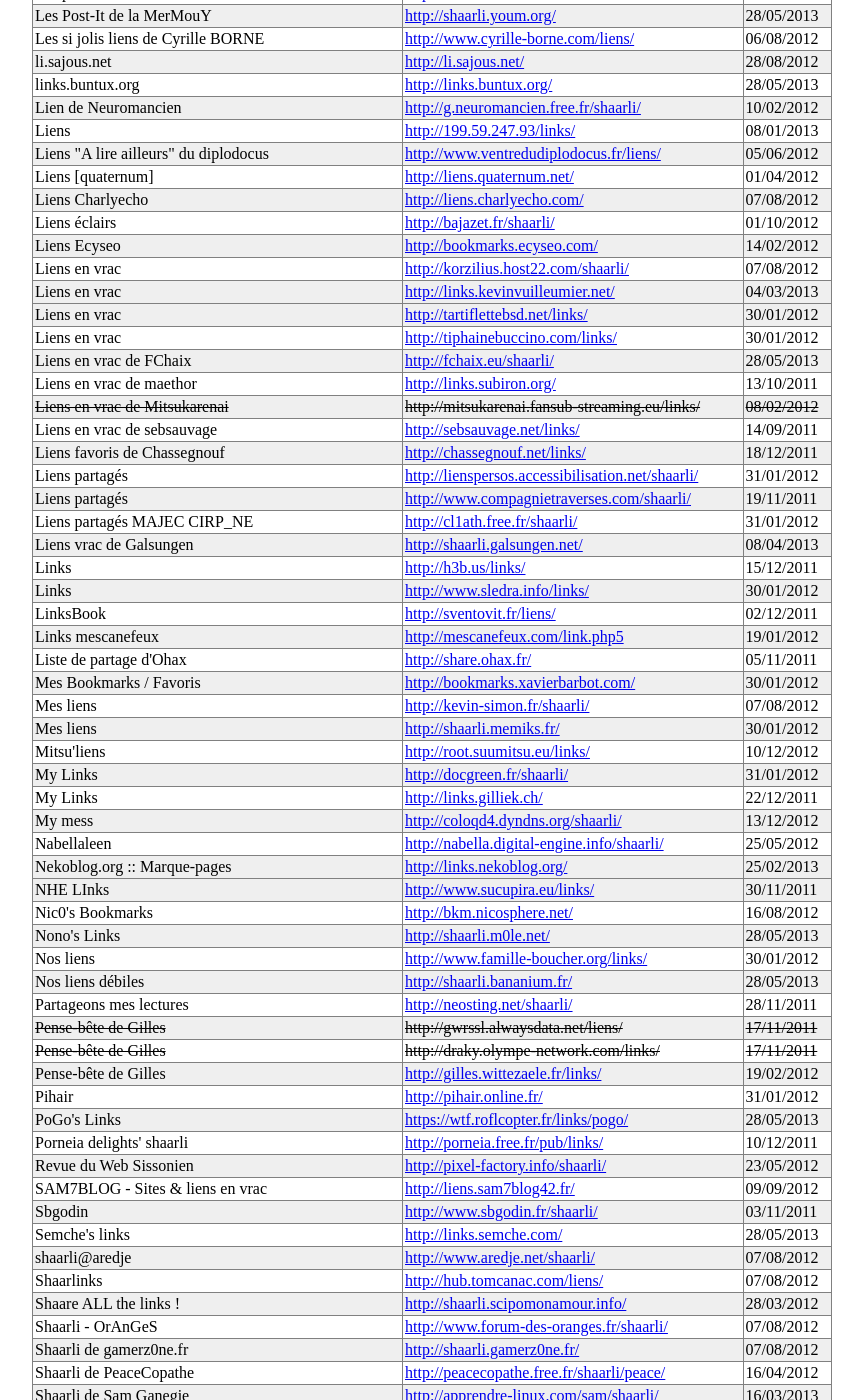
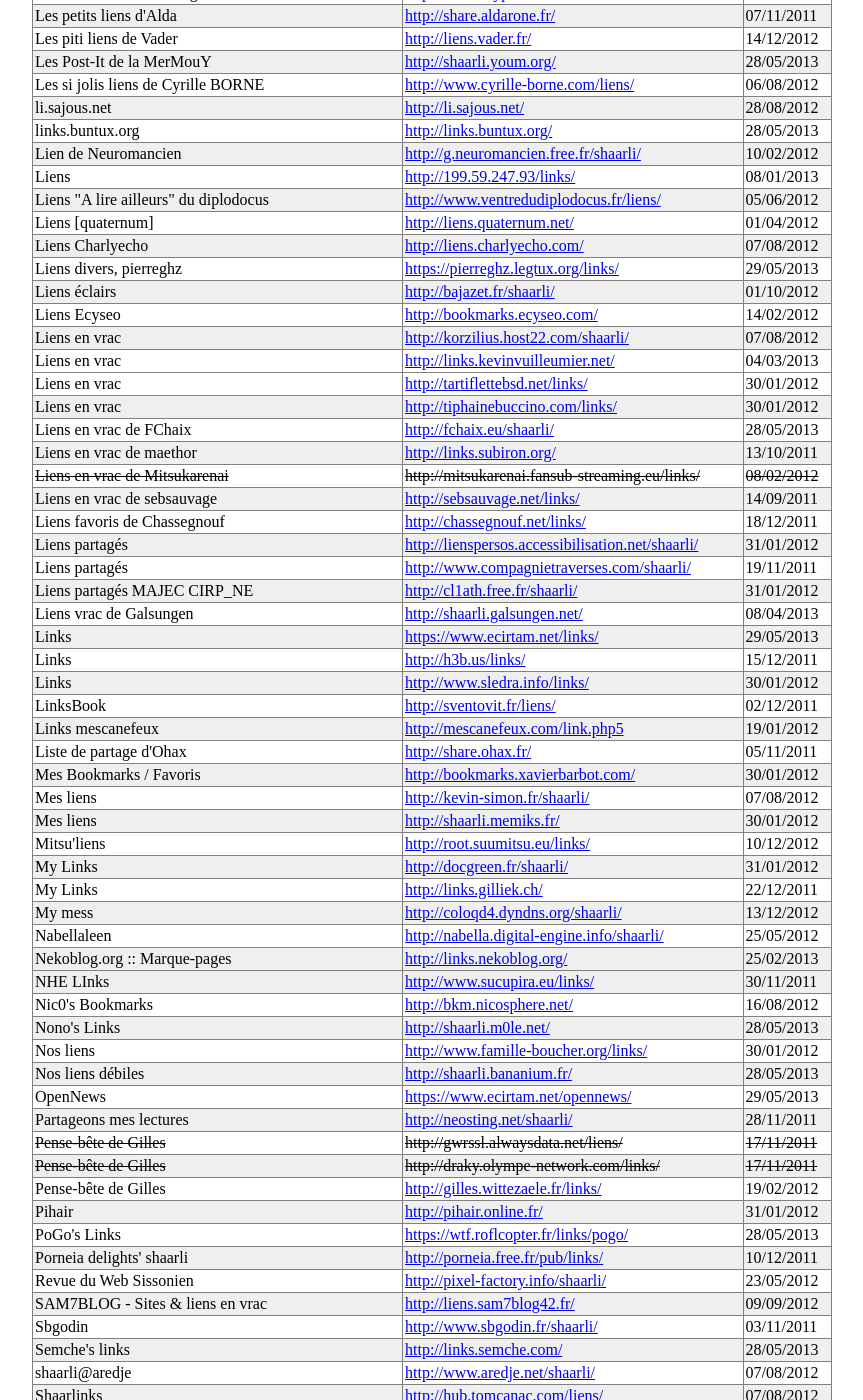
Before and after one commit to porneia/pub, a Jekyll site: the page built from bazaar/shaarli_online.html, in a window 1280 px wide and 1400 px high, scrolled down 1253 px. Shown: the whole window, without its empty margins (208-1071 px from the left). Built offline with Jekyll 4.4.1, drawn with Linux system fonts in a browser that asks for light colours; Markdown is read by kramdown in place of the engine named in the settings; some of the changed text lies outside the part shown.

Commit message:
New shaarlis

```diff
--- a/bazaar/shaarli_online.html
+++ b/bazaar/shaarli_online.html
@@ -210,21 +210,33 @@
   </tr>
 
   <tr>
+    <td>iGor's shaarli</td>
+    <td><a href="http://id-libre.org/shaarli/">http://id-libre.org/shaarli/</a></td>
+    <td>29/05/2013</td>
+  </tr>
+
+  <tr class="ocolor">
     <td>IdleLinks</td>
     <td><a href="http://link.idleman.fr/">http://link.idleman.fr/</a></td>
     <td>22/11/2011</td>
   </tr>
 
-  <tr class="ocolor">
+  <tr>
     <td>Intéressant ?</td>
     <td><a href="http://sensini42.free.fr/shaarli/">http://sensini42.free.fr/shaarli/</a></td>
     <td>17/10/2011</td>
   </tr>
 
-  <tr>
+  <tr class="ocolor">
     <td>Kourai's Bookmarks and Links</td>
     <td><a href="http://shaarli.yggz.org/">http://shaarli.yggz.org/</a></td>
     <td>21/05/2012</td>
+  </tr>
+
+  <tr>
+    <td>L!NKS</td>
+    <td><a href="http://spynaej.eu/links/">http://spynaej.eu/links/</a></td>
+    <td>29/05/2013</td>
   </tr>
 
   <tr class="ocolor">
@@ -366,93 +378,105 @@
   </tr>
 
   <tr>
+    <td>Liens divers, pierreghz</td>
+    <td><a href="https://pierreghz.legtux.org/links/">https://pierreghz.legtux.org/links/</a></td>
+    <td>29/05/2013</td>
+  </tr>
+
+  <tr class="ocolor">
     <td>Liens éclairs</td>
     <td><a href="http://bajazet.fr/shaarli/">http://bajazet.fr/shaarli/</a></td>
     <td>01/10/2012</td>
   </tr>
 
-  <tr class="ocolor">
+  <tr>
     <td>Liens Ecyseo</td>
     <td><a href="http://bookmarks.ecyseo.com">http://bookmarks.ecyseo.com/</a></td>
     <td>14/02/2012</td>
   </tr>
 
-  <tr>
+  <tr class="ocolor">
     <td>Liens en vrac</td>
     <td><a href="http://korzilius.host22.com/shaarli/">http://korzilius.host22.com/shaarli/</a></td>
     <td>07/08/2012</td>
   </tr>
 
-  <tr class="ocolor">
+  <tr>
     <td>Liens en vrac</td>
     <td><a href="http://links.kevinvuilleumier.net/">http://links.kevinvuilleumier.net/</a></td>
     <td>04/03/2013</td>
+  <tr class="ocolor">
+
   <tr>
-
-  <tr class="ocolor">
     <td>Liens en vrac</td>
     <td><a href="http://tartiflettebsd.net/links/">http://tartiflettebsd.net/links/</a></td>
     <td>30/01/2012</td>
   </tr>
 
-  <tr>
+  <tr class="ocolor">
     <td>Liens en vrac</td>
     <td><a href="http://tiphainebuccino.com/links/">http://tiphainebuccino.com/links/</a></td>
     <td>30/01/2012</td>
   </tr>
 
-  <tr class="ocolor">
+  <tr>
     <td>Liens en vrac de FChaix</td>
     <td><a href="http://fchaix.eu/shaarli/">http://fchaix.eu/shaarli/</a></td>
     <td>28/05/2013</td>
   </tr>
 
-  <tr>
+  <tr class="ocolor">
     <td>Liens en vrac de maethor</td>
     <td><a href="http://links.subiron.org/">http://links.subiron.org/</a></td>
     <td>13/10/2011</td>
   </tr>
 
-  <tr class="ocolor">
+  <tr>
     <td><del>Liens en vrac de Mitsukarenai</del></td>
     <td><del>http://mitsukarenai.fansub-streaming.eu/links/</del></td>
     <td><del>08/02/2012</del></td>
   </tr>
 
-  <tr>
+  <tr class="ocolor">
     <td>Liens en vrac de sebsauvage</td>
     <td><a href="http://sebsauvage.net/links/">http://sebsauvage.net/links/</a></td>
     <td>14/09/2011</td>
   </tr>
 
-  <tr class="ocolor">
+  <tr>
     <td>Liens favoris de Chassegnouf</td>
     <td><a href="http://chassegnouf.net/links/">http://chassegnouf.net/links/</a></td>
     <td>18/12/2011</td>
   </tr>
 
-  <tr>
+  <tr class="ocolor">
     <td>Liens partagés</td>
     <td><a href="http://lienspersos.accessibilisation.net/shaarli/">http://lienspersos.accessibilisation.net/shaarli/</a></td>
     <td>31/01/2012</td>
   </tr>
 
-  <tr class="ocolor">
+  <tr>
     <td>Liens partagés</td>
     <td><a href="http://www.compagnietraverses.com/shaarli/">http://www.compagnietraverses.com/shaarli/</a></td>
     <td>19/11/2011</td>
   </tr>
 
-  <tr>
+  <tr class="ocolor">
     <td>Liens partagés MAJEC CIRP_NE</td>
     <td><a href="http://cl1ath.free.fr/shaarli/">http://cl1ath.free.fr/shaarli/</a></td>
     <td>31/01/2012</td>
   </tr>
 
-  <tr class="ocolor">
+  <tr>
     <td>Liens vrac de Galsungen</td>
     <td><a href="http://shaarli.galsungen.net/">http://shaarli.galsungen.net/</a></td>
     <td>08/04/2013</td>
+  </tr>
+
+  <tr class="ocolor">
+    <td>Links</td>
+    <td><a href="https://www.ecirtam.net/links/">https://www.ecirtam.net/links/</a></td>
+    <td>29/05/2013</td>
   </tr>
 
   <tr>
@@ -570,153 +594,165 @@
   </tr>
 
   <tr>
+    <td>OpenNews</td>
+    <td><a href="https://www.ecirtam.net/opennews/">https://www.ecirtam.net/opennews/</a></td>
+    <td>29/05/2013</td>
+  </tr>
+
+  <tr class="ocolor">
     <td>Partageons mes lectures</td>
     <td><a href="http://neosting.net/shaarli/">http://neosting.net/shaarli/</a></td>
     <td>28/11/2011</td>
   </tr>
 
-  <tr class="ocolor">
+  <tr>
     <td><del>Pense-bête de Gilles</del></td>
     <td><del>http://gwrssl.alwaysdata.net/liens/</del></td>
     <td><del>17/11/2011</del></td>
   </tr>
 
-  <tr>
+  <tr class="ocolor">
     <td><del>Pense-bête de Gilles</del></td>
     <td><del>http://draky.olympe-network.com/links/</del></td>
     <td><del>17/11/2011</del></td>
   </tr>
 
-  <tr class="ocolor">
+  <tr>
     <td>Pense-bête de Gilles</td>
     <td><a href="http://gilles.wittezaele.fr/links/">http://gilles.wittezaele.fr/links/</a></td>
     <td>19/02/2012</td>
   </tr>
 
-  <tr>
+  <tr class="ocolor">
     <td>Pihair</td>
     <td><a href="http://pihair.online.fr/">http://pihair.online.fr/</a></td>
     <td>31/01/2012</td>
   </tr>
 
-  <tr class="ocolor">
+  <tr>
     <td>PoGo's Links</td>
     <td><a href="https://wtf.roflcopter.fr/links/pogo/">https://wtf.roflcopter.fr/links/pogo/</a></td>
     <td>28/05/2013</td>
   </tr>
 
-  <tr>
+  <tr class="ocolor">
     <td>Porneia delights' shaarli</td>
     <td><a href="http://porneia.free.fr/pub/links/">http://porneia.free.fr/pub/links/</a></td>
     <td>10/12/2011</td>
   </tr>
 
-  <tr class="ocolor">
+  <tr>
     <td>Revue du Web Sissonien</td>
     <td><a href="http://pixel-factory.info/shaarli/">http://pixel-factory.info/shaarli/</a></td>
     <td>23/05/2012</td>
   </tr>
 
-  <tr>
+  <tr class="ocolor">
     <td>SAM7BLOG - Sites & liens en vrac</td>
     <td><a href="http://liens.sam7blog42.fr/">http://liens.sam7blog42.fr/</a></td>
     <td>09/09/2012</td>
   </tr>
 
-  <tr class="ocolor">
+  <tr>
     <td>Sbgodin</td>
     <td><a href="http://www.sbgodin.fr/shaarli/">http://www.sbgodin.fr/shaarli/</a></td>
     <td>03/11/2011</td>
   </tr>
 
-  <tr>
+  <tr class="ocolor">
     <td>Semche's links</td>
     <td><a href="http://links.semche.com/">http://links.semche.com/</a></td>
     <td>28/05/2013</td>
   </tr>
 
-  <tr class="ocolor">
+  <tr>
     <td>shaarli@aredje</td>
     <td><a href="http://www.aredje.net/shaarli/">http://www.aredje.net/shaarli/</a></td>
     <td>07/08/2012</td>
   </tr>
 
-  <tr>
+  <tr class="ocolor">
     <td>Shaarlinks</td>
     <td><a href="http://hub.tomcanac.com/liens/">http://hub.tomcanac.com/liens/</a></td>
     <td>07/08/2012</td>
   </tr>
 
-  <tr class="ocolor">
+  <tr>
     <td>Shaare ALL the links !</td>
     <td><a href="http://shaarli.scipomonamour.info/">http://shaarli.scipomonamour.info/</a></td>
     <td>28/03/2012</td>
   </tr>
 
-  <tr>
+  <tr class="ocolor">
     <td>Shaarli - OrAnGeS</td>
     <td><a href="http://www.forum-des-oranges.fr/shaarli/">http://www.forum-des-oranges.fr/shaarli/</a></td>
     <td>07/08/2012</td>
   </tr>
 
-  <tr class="ocolor">
+  <tr>
     <td>Shaarli de gamerz0ne.fr</td>
     <td><a href="http://shaarli.gamerz0ne.fr/">http://shaarli.gamerz0ne.fr/</a></td>
     <td>07/08/2012</td>
   </tr>
 
-  <tr>
+  <tr class="ocolor">
     <td>Shaarli de PeaceCopathe</td>
     <td><a href="http://peacecopathe.free.fr/shaarli/peace/">http://peacecopathe.free.fr/shaarli/peace/</a></td>
     <td>16/04/2012</td>
   </tr>
 
-  <tr class="ocolor">
+  <tr>
     <td>Shaarli de Sam Ganegie</td>
     <td><a href="http://apprendre-linux.com/sam/shaarli/">http://apprendre-linux.com/sam/shaarli/</a></td>
     <td>16/03/2013</td>
   </tr>
 
-  <tr>
+  <tr class="ocolor">
     <td>Share ALL my links</td>
     <td><a href="http://marienfressinaud.fr/shaarli/">http://marienfressinaud.fr/shaarli/</a></td>
     <td>29/01/2012</td>
   </tr>
 
-  <tr class="ocolor">
+  <tr>
     <td>Shared links on http://home.penthium2.org/linker/</td>
     <td><a href="http://home.penthium2.org/linker/">http://home.penthium2.org/linker/</a></td>
     <td>24/11/2011</td>
   </tr>
 
-  <tr>
+  <tr class="ocolor">
     <td>Shared links on http://odea.vegan.fr/links/</td>
     <td><a href="http://odea.vegan.fr/links/">http://odea.vegan.fr/links/</a></td>
     <td>31/01/2012</td>
   </tr>
 
-  <tr class="ocolor">
+  <tr>
     <td>Shared links on http://slavick.eu/shaarli/</td>
     <td><a href="http://slavick.eu/shaarli/">http://slavick.eu/shaarli/</a></td>
     <td>30/01/2012</td>
   </tr>
 
-  <tr>
+  <tr class="ocolor">
      <td>Shared links on http://url.bidouille.info/</td>
      <td><a href="http://url.bidouille.info/">http://url.bidouille.info/</a></td>
      <td>02/06/2012</td>
   </tr>
 
-  <tr class="ocolor">
+  <tr>
     <td>Sheen</td>
     <td><a href="http://trax.doomstuff.com/shaarli/">http://trax.doomstuff.com/shaarli/</a></td>
     <td>02/06/2012</td>
   </tr>
 
-  <tr>
+  <tr class="ocolor">
     <td>Slobberbone's Links</td>
     <td><a href="http://www.slobberbone.net/shaarli/">http://www.slobberbone.net/shaarli/</a></td>
     <td>20/03/2013</td>
+  </tr>
+
+  <tr>
+    <td>Sykius - Shaarli</td>
+    <td><a href="https://sykius.fr/shaarli/">https://sykius.fr/shaarli/</a></td>
+    <td>29/05/2013</td>
   </tr>
 
   <tr class="ocolor">
```
